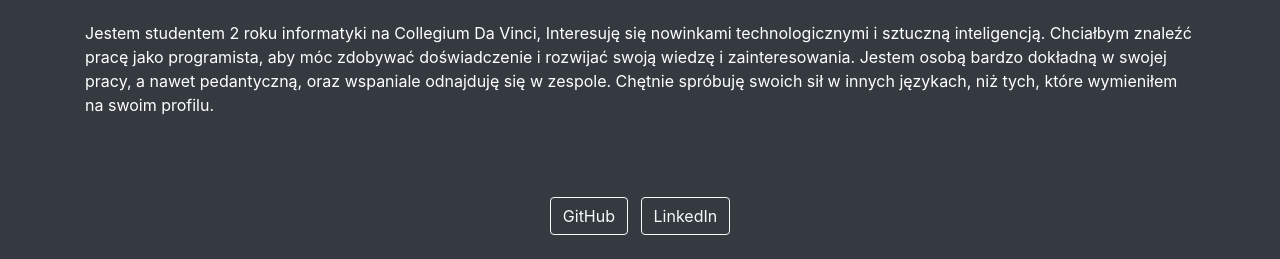
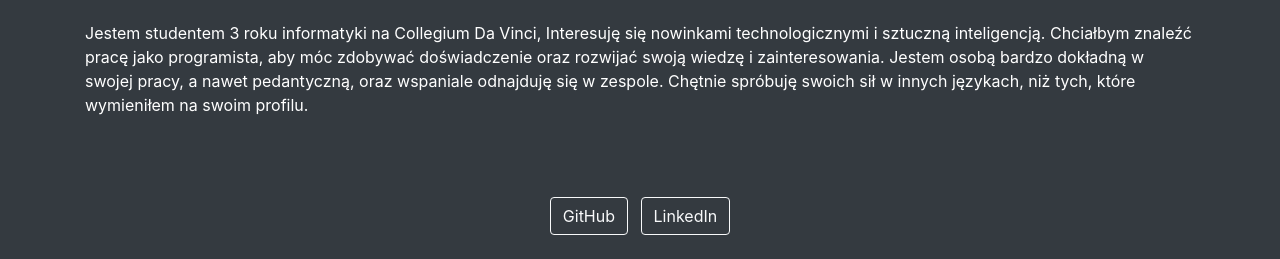
Before and after one commit to Huntaq/Huntaq.github.io, a plain HTML site: page index.html in a window 1280 px wide. Shown: the part 427-686 px from the top of the page. Drawn offline with nearby package versions, Linux system fonts and the light colour scheme.

Commit message:
Update index.html

```diff
--- a/index.html
+++ b/index.html
@@ -85,7 +85,7 @@
 <section id="about" class="py-5">
   <div class="container">
     <h2 class="text-center mb-4">O mnie</h2>
-    <p>Jestem studentem 2 roku informatyki na Collegium Da Vinci, Interesuję się nowinkami technologicznymi i sztuczną inteligencją. Chciałbym znaleźć pracę jako programista, aby móc zdobywać doświadczenie i rozwijać swoją wiedzę i zainteresowania. Jestem osobą bardzo dokładną w swojej pracy, a nawet pedantyczną, oraz wspaniale odnajduję się w zespole. Chętnie spróbuję swoich sił w innych językach, niż tych, które wymieniłem na swoim profilu.</p>
+    <p>Jestem studentem 3 roku informatyki na Collegium Da Vinci, Interesuję się nowinkami technologicznymi i sztuczną inteligencją. Chciałbym znaleźć pracę jako programista, aby móc zdobywać doświadczenie oraz rozwijać swoją wiedzę i zainteresowania. Jestem osobą bardzo dokładną w swojej pracy, a nawet pedantyczną, oraz wspaniale odnajduję się w zespole. Chętnie spróbuję swoich sił w innych językach, niż tych, które wymieniłem na swoim profilu.</p>
   </div>
 </section>
 <section id="social" class="py-3 bg-dark">
```
